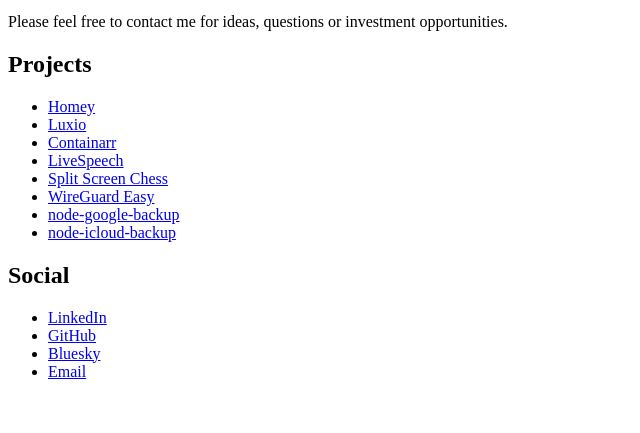
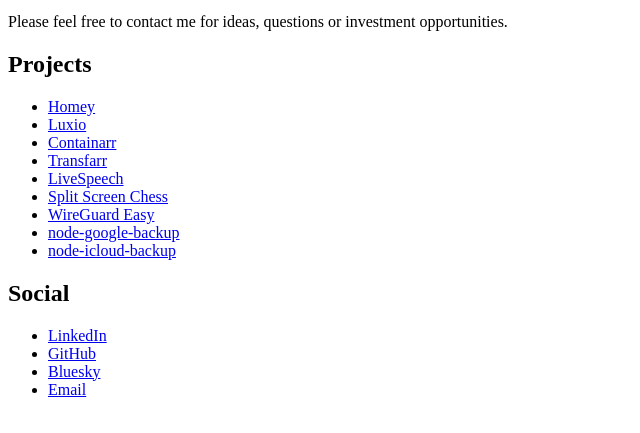
Before and after one commit to WeeJeWel/emile.nl, a website: page index.html in a window 1280 px wide. Shown: the part 213-646 px from the top of the page, without its empty margins (0-640 px from the left). Drawn offline with Linux system fonts and the light colour scheme.

Commit message:
Update index.html

```diff
--- a/index.html
+++ b/index.html
@@ -59,6 +59,11 @@
     </li>
     <li><a
         target="_blank"
+        href="https://github.com/Transfarr/transfarr"
+      >Transfarr</a>
+    </li>
+    <li><a
+        target="_blank"
         href="https://apps.apple.com/nl/app/livespeech/id6796674775"
       >LiveSpeech</a>
     </li>
```
